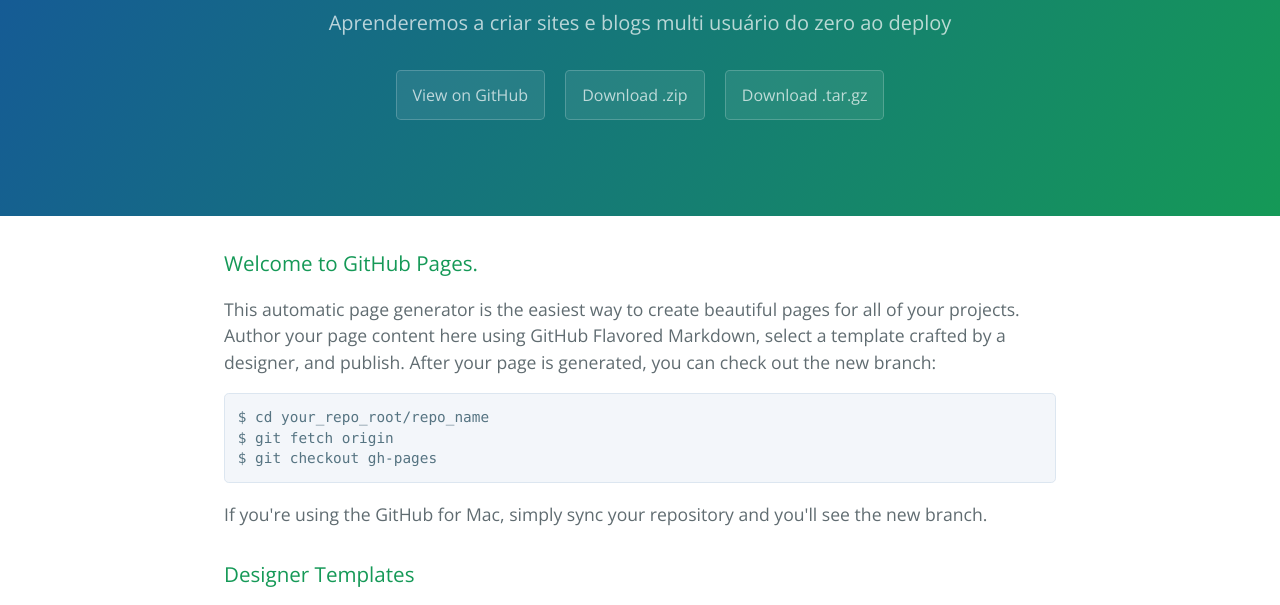
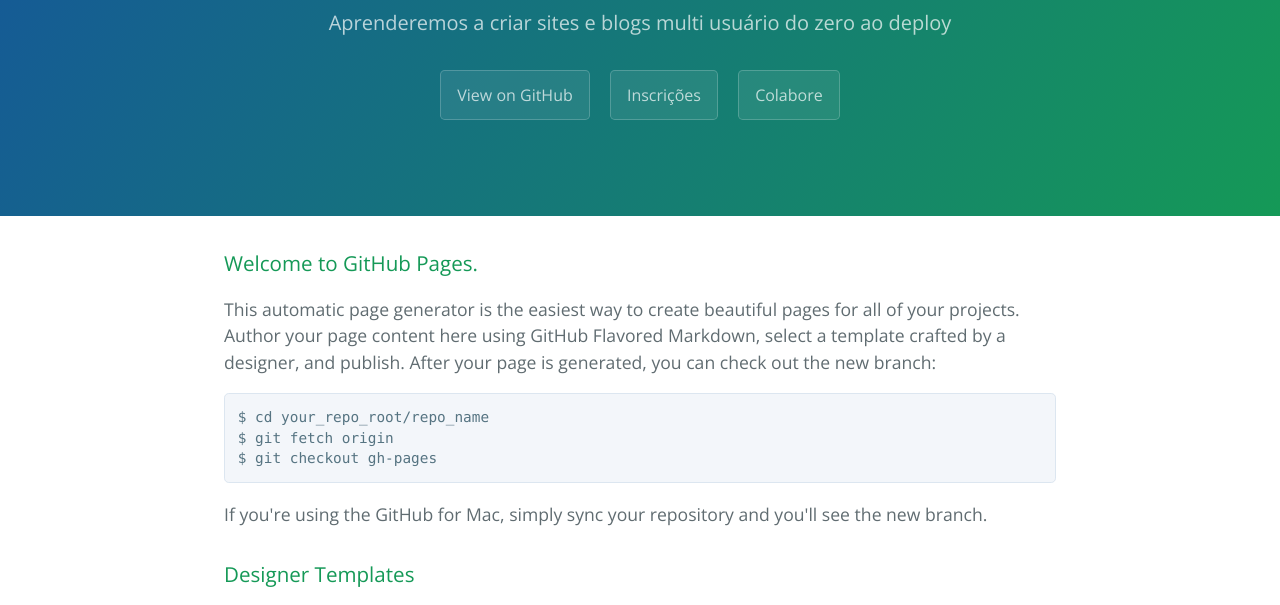
Before and after one commit to lidymonteirowm/inspirada-do-zero-ao-deploy, a plain HTML site: page index.html in a window 1280 px wide. Shown: the part 167-772 px from the top of the page. Drawn offline with nearby package versions, Linux system fonts and the light colour scheme.

Commit message:
Update index.html

```diff
--- a/index.html
+++ b/index.html
@@ -14,8 +14,8 @@
       <h1 class="project-name">InspirAda - do zero ao deploy</h1>
       <h2 class="project-tagline">Aprenderemos a criar sites e blogs multi usuário do zero ao deploy</h2>
       <a href="https://github.com/lidymonteirowm/inspirada-do-zero-ao-deploy" class="btn">View on GitHub</a>
-      <a href="https://github.com/lidymonteirowm/inspirada-do-zero-ao-deploy/zipball/master" class="btn">Download .zip</a>
-      <a href="https://github.com/lidymonteirowm/inspirada-do-zero-ao-deploy/tarball/master" class="btn">Download .tar.gz</a>
+      <a href="http://www.meetup.com/Women-Who-Code-Recife/events/221390351/" class="btn">Inscrições</a>
+      <a href="#" class="btn">Colabore</a>
     </section>
 
     <section class="main-content">
```
